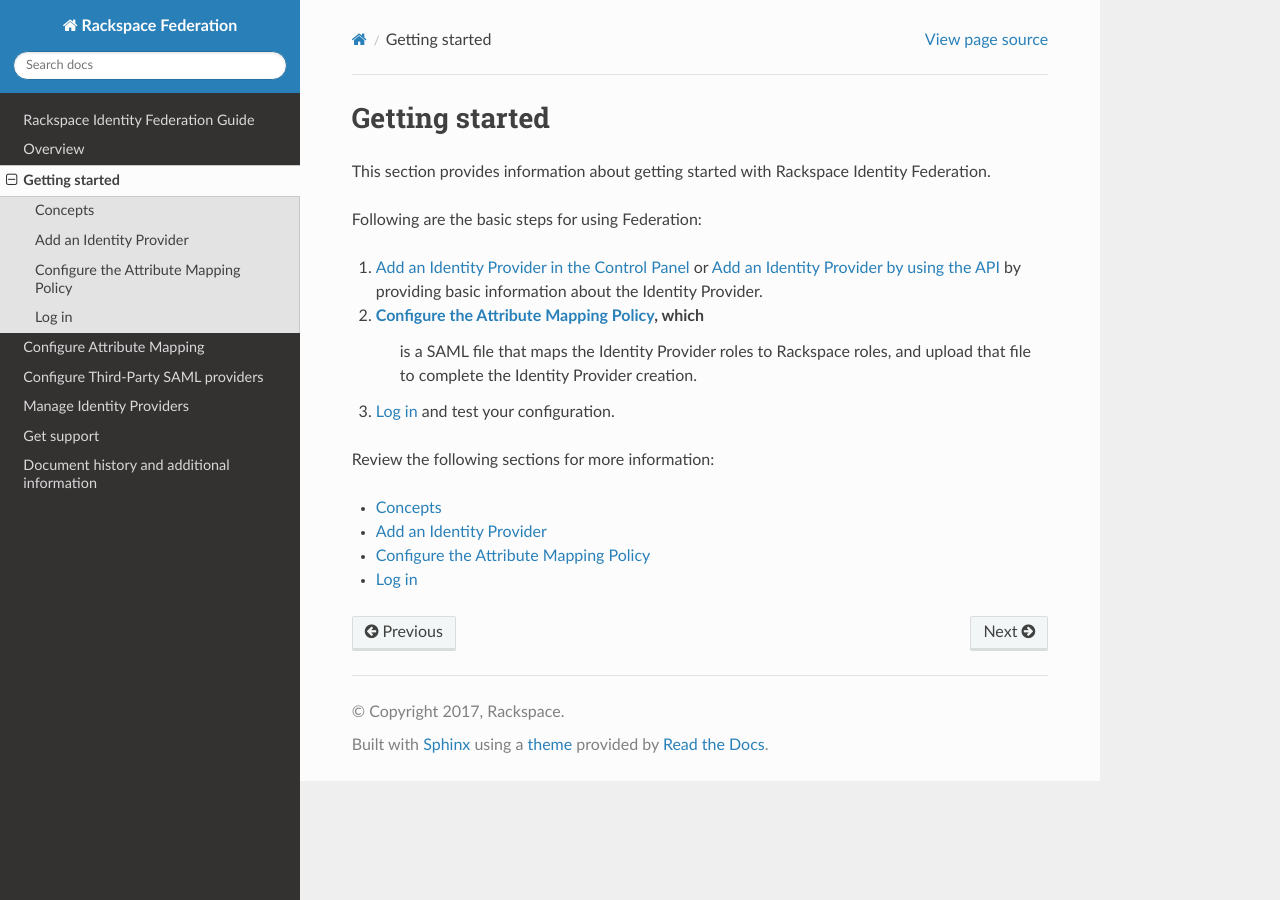
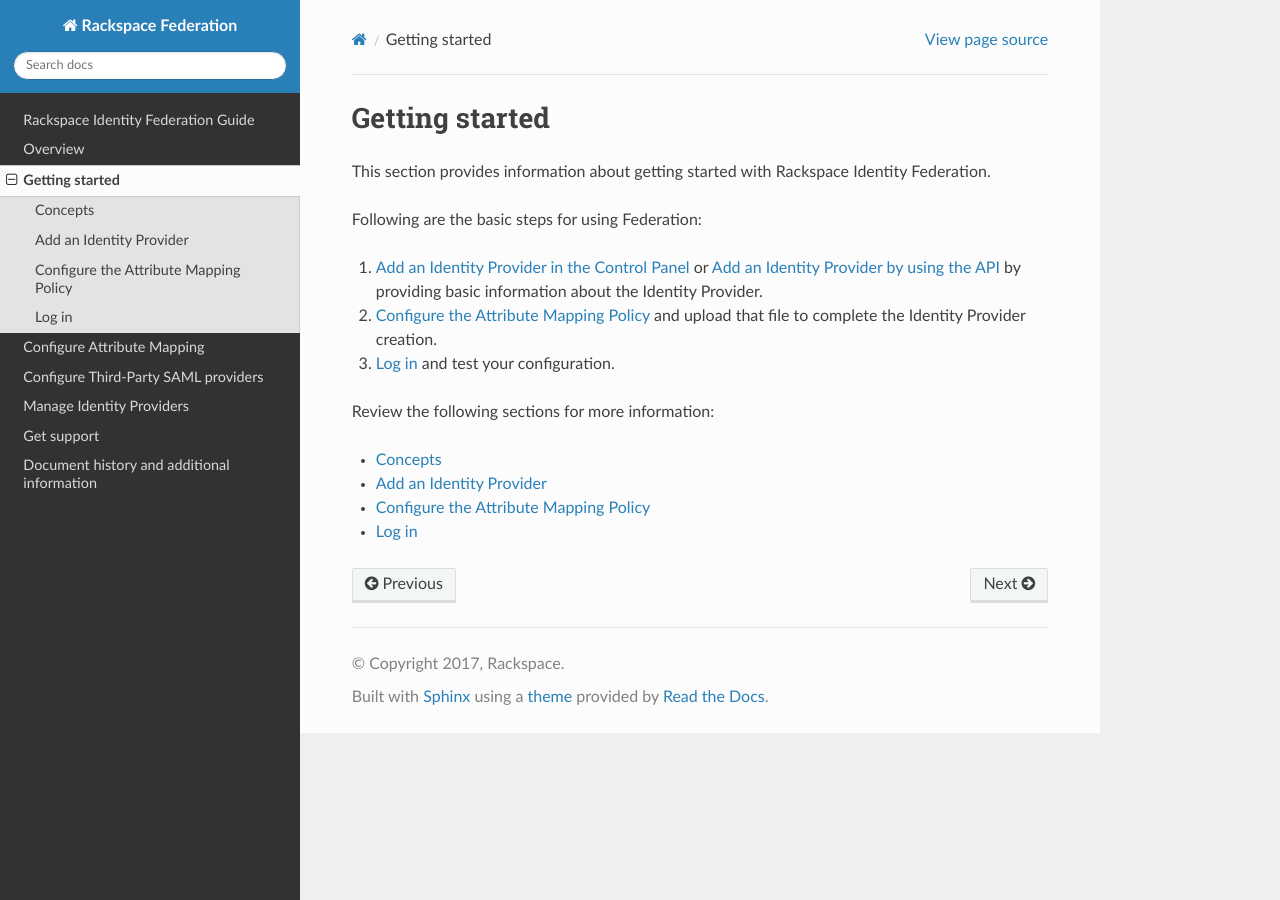
Before and after one commit to rackerlabs/docs-rackspace-federation, a Sphinx documentation site: the page built from doc/gettingstarted/index.rst, in a window 1280 px wide. Built offline with Sphinx 7.4.7 and the Read the Docs theme 2.0.0, drawn with Linux system fonts in a browser that asks for light colours; the version number could not be read and is left out.

Commit message:
formatting

```diff
--- a/doc/gettingstarted/index.rst
+++ b/doc/gettingstarted/index.rst
@@ -11,9 +11,8 @@
 1. :ref:`Add an Identity Provider in the Control Panel<add-idp-cp-gs-ug>` or
    :ref:`Add an Identity Provider by using the API<add-idp-api-gs-ug>` by
    providing basic information about the |idp|.
-2. :ref:`Configure the Attribute Mapping Policy<config-am-policy-gs-ug>`, which
-    is a SAML file that maps the |idp| roles to Rackspace roles, and upload
-    that file to complete the |idp| creation.
+2. :ref:`Configure the Attribute Mapping Policy<config-am-policy-gs-ug>` and
+   upload that file to complete the |idp| creation.
 3. :ref:`Log in<accessing-gs-ug>` and test your configuration.
 
 Review the following sections for more information:
```
